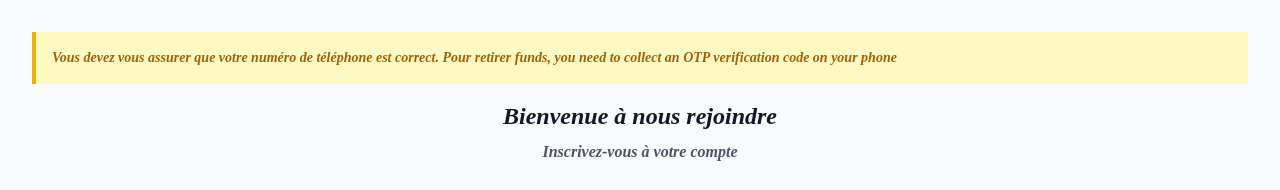
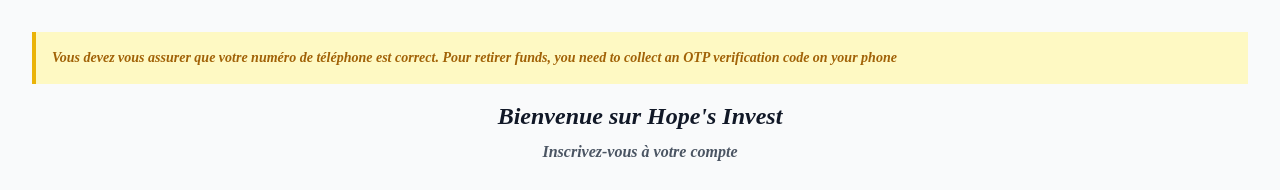
Before and after one commit to arthurdagnon0-art/alisher, a React (Vite) app: page / in a window 1280 px wide. Both pictures are taken after a click on the button "Inscrivez-vous". Shown: the top 190 px of the page. Built offline with nearby package versions, Linux system fonts and the light colour scheme; no server answers.

Commit message:
Updated RegisterForm.tsx

```diff
--- a/src/components/RegisterForm.tsx
+++ b/src/components/RegisterForm.tsx
@@ -95,7 +95,7 @@ export const RegisterForm: React.FC<RegisterFormProps> = ({ onRegister, onSwitch
 
       <div className="sm:mx-auto sm:w-full sm:max-w-md">
         <h2 className="text-center text-2xl font-bold text-gray-900 mb-2">
-          Bienvenue à nous rejoindre
+          Bienvenue sur Hope's Invest
         </h2>
         <p className="text-center text-gray-600 mb-8">
           Inscrivez-vous à votre compte
```
